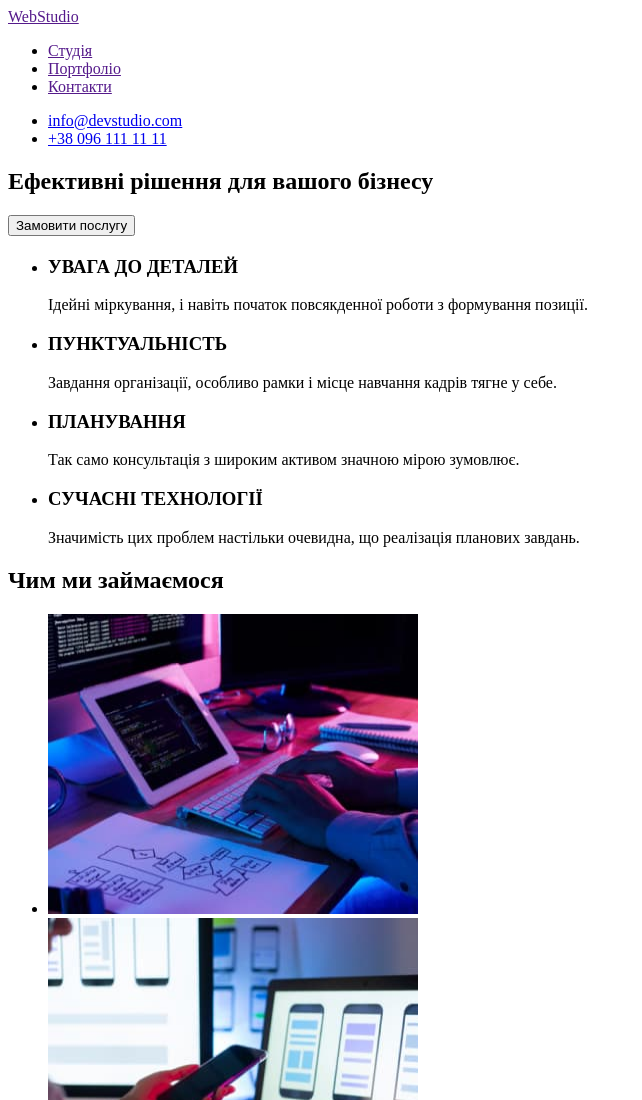
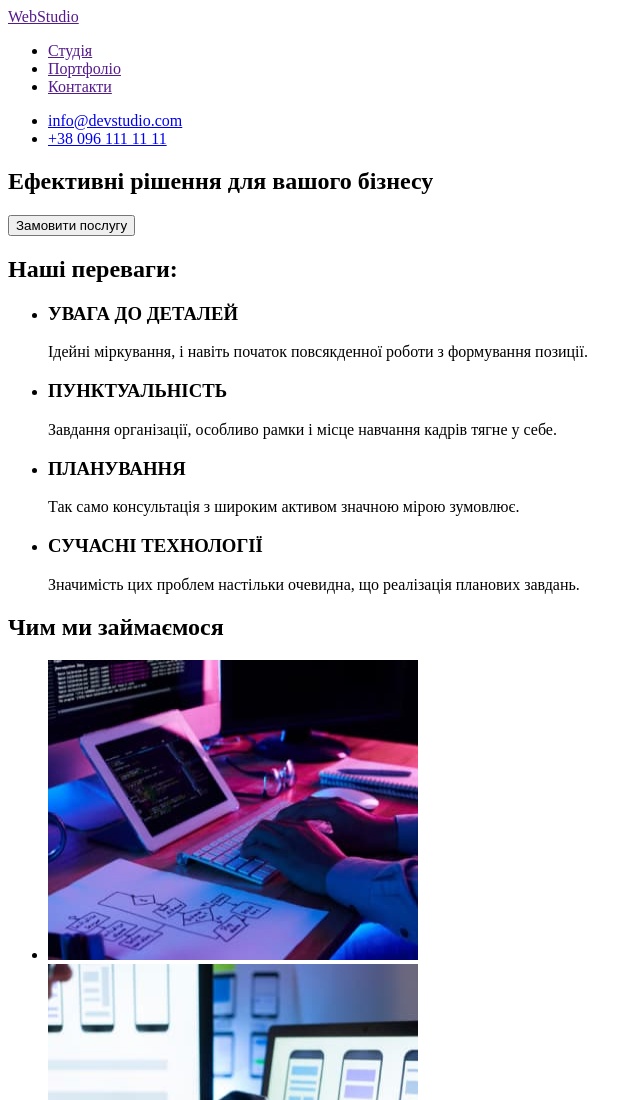
Before and after one commit to AndriiPas1999/goit-markup-hw-01, a plain HTML site: page index.html in a window 1280 px wide. Shown: the top 1100 px of the page, without its empty margins (0-642 px from the left). Drawn offline with Linux system fonts and the light colour scheme.

Commit message:
adding  text to H2

```diff
--- a/index.html
+++ b/index.html
@@ -37,7 +37,7 @@
 
         <!-- Our adventages -->
         <section>
-            <h2></h2>
+            <h2>Наші переваги:</h2>
             <ul>
                 <li>
                     <h3>УВАГА ДО ДЕТАЛЕЙ</h3>
```
